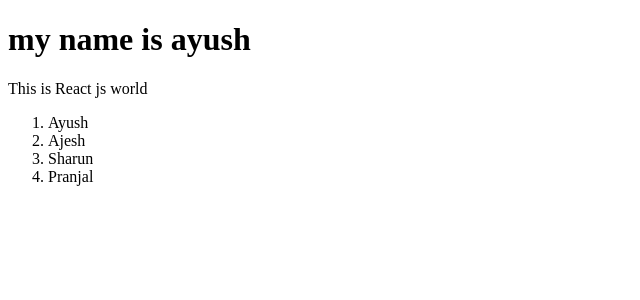
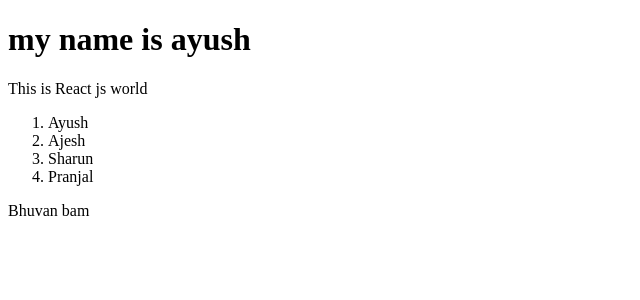
Before and after one commit to ayush007-ak/React-js-pratice-and-revision, a React (Create React App) app: page / in a window 1280 px wide. Shown: the top 300 px of the page, without its empty margins (0-640 px from the left). Built offline with nearby package versions, Linux system fonts and the light colour scheme.

Commit message:
1st commit of maintopic

```diff
--- /dev/null
+++ b/src/Youtuber.js
@@ -0,0 +1,3 @@
+const Youtuber = 'Bhuvan bam';
+
+export default Youtuber;
--- a/src/index.js
+++ b/src/index.js
@@ -1,10 +1,13 @@
 import React from 'react'
 import ReactDOM from 'react-dom';
 import App from './App';
+import Youtuber from './Youtuber';
+
 
 ReactDOM.render(
   <>
    <App/>
+   {Youtuber}
   </>,
   document.getElementById('root')
 )
```
